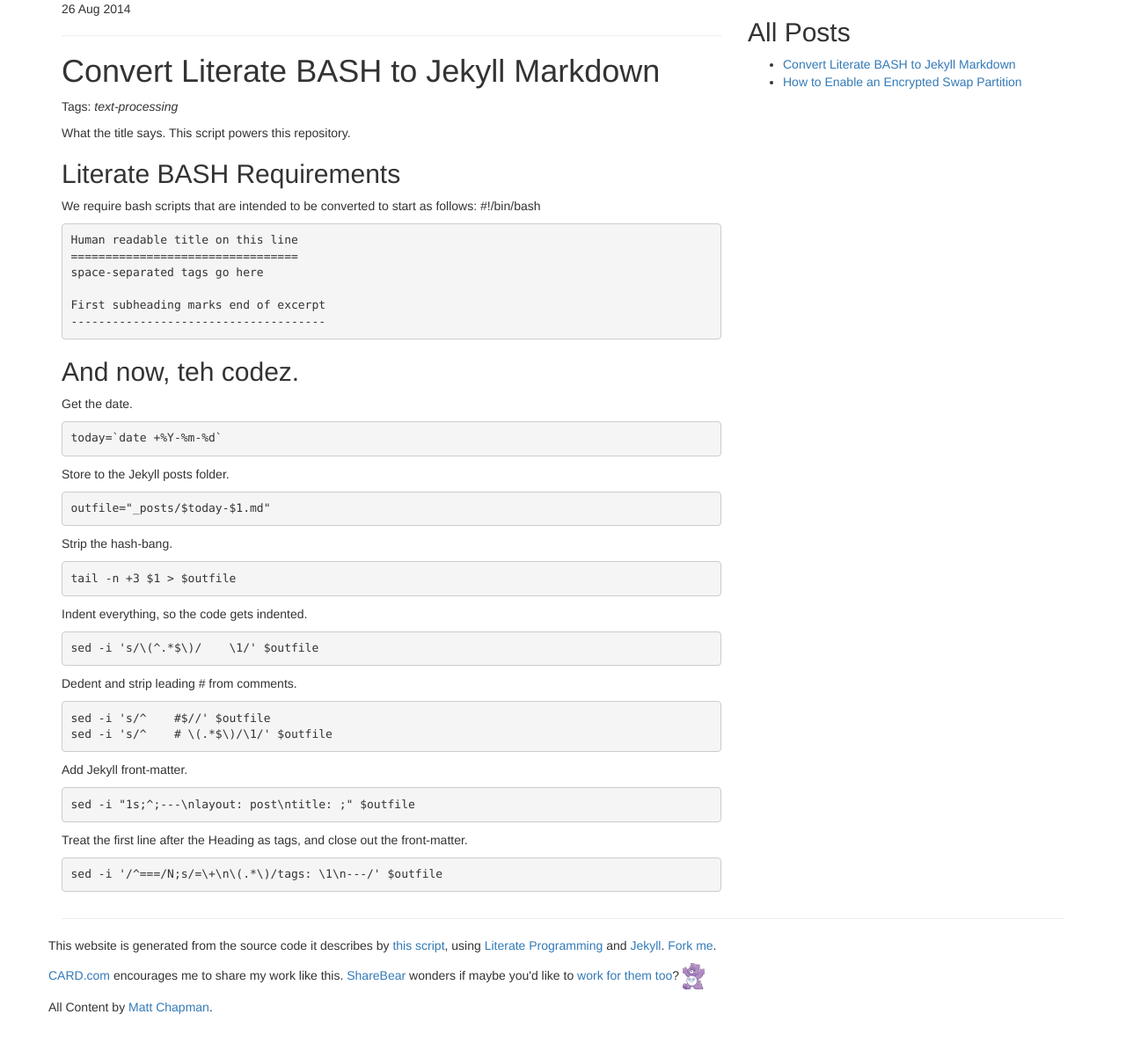
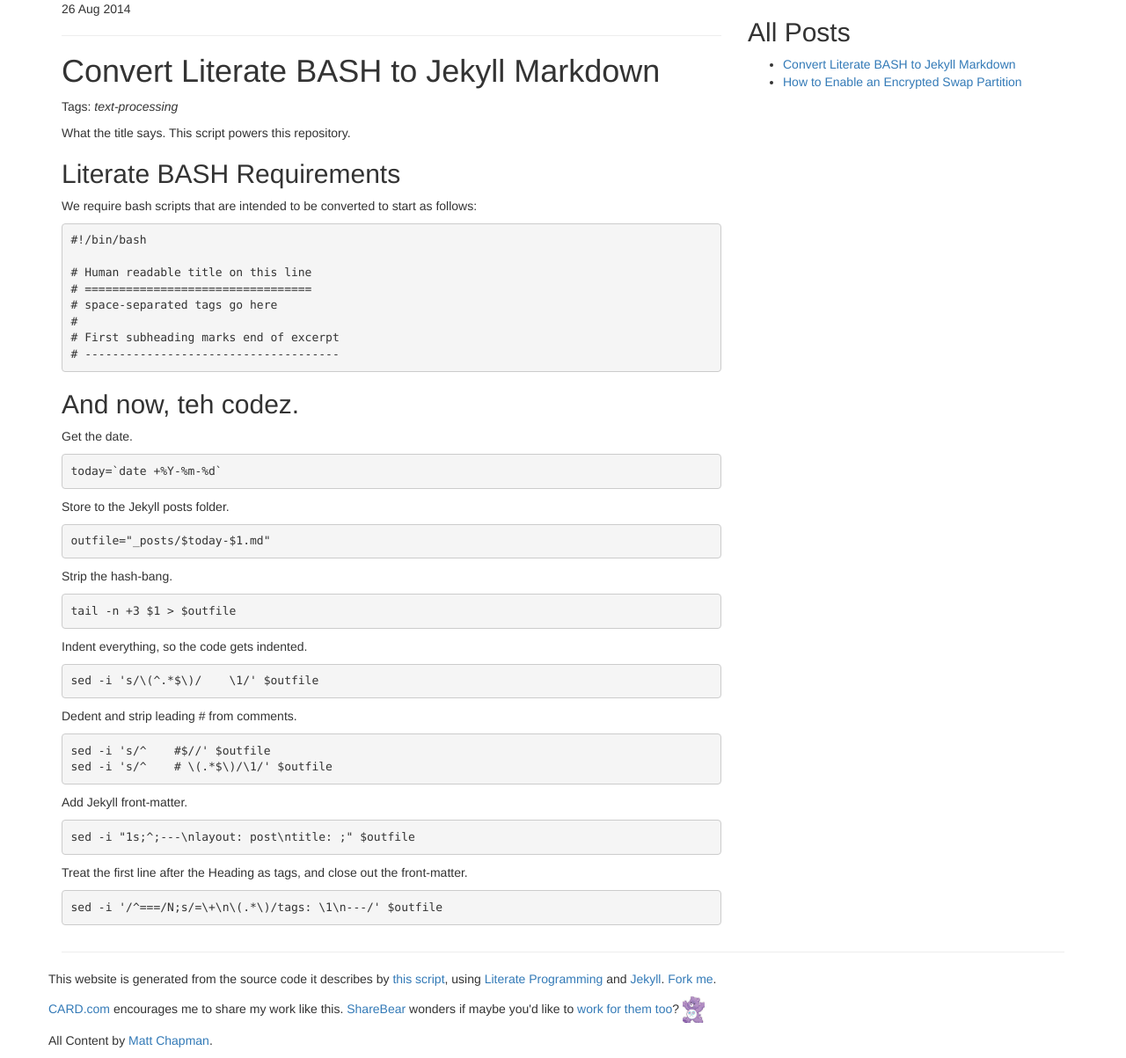
Before and after one commit to matt2000/practical-solutions, a Jekyll site: the page built from _posts/2014-08-26-make-md.sh.md, in a window 1280 px wide. Shown: the whole page at 88% size. Built offline with Jekyll 4.4.1, drawn with Linux system fonts in a browser that asks for light colours; nearby versions of some CDN libraries; before the commit the page ends 1165 px from its top, so only the background shows below that.

Commit message:
Fix Literate BASH example

```diff
--- a/_posts/2014-08-26-make-md.sh.md
+++ b/_posts/2014-08-26-make-md.sh.md
@@ -10,14 +10,15 @@ Literate BASH Requirements
 --------------------------
 
 We require bash scripts that are intended to be converted to start as follows:
+
     #!/bin/bash
 
-    Human readable title on this line
-    =================================
-    space-separated tags go here
-
-    First subheading marks end of excerpt
-    -------------------------------------
+    # Human readable title on this line
+    # =================================
+    # space-separated tags go here
+    #
+    # First subheading marks end of excerpt
+    # -------------------------------------
 
 And now, teh codez.
 -------------------
```
Also changed, not shown: 1 other file.
